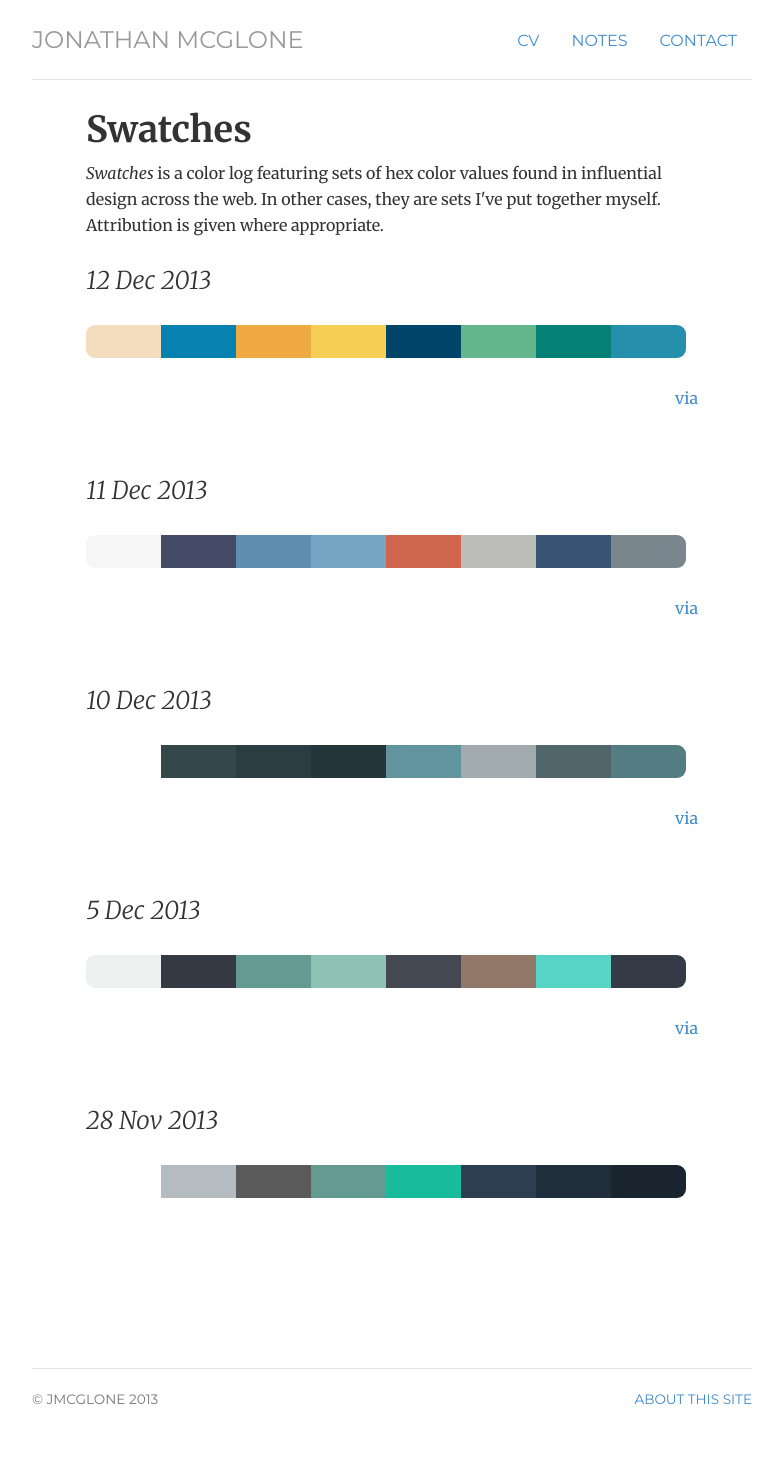
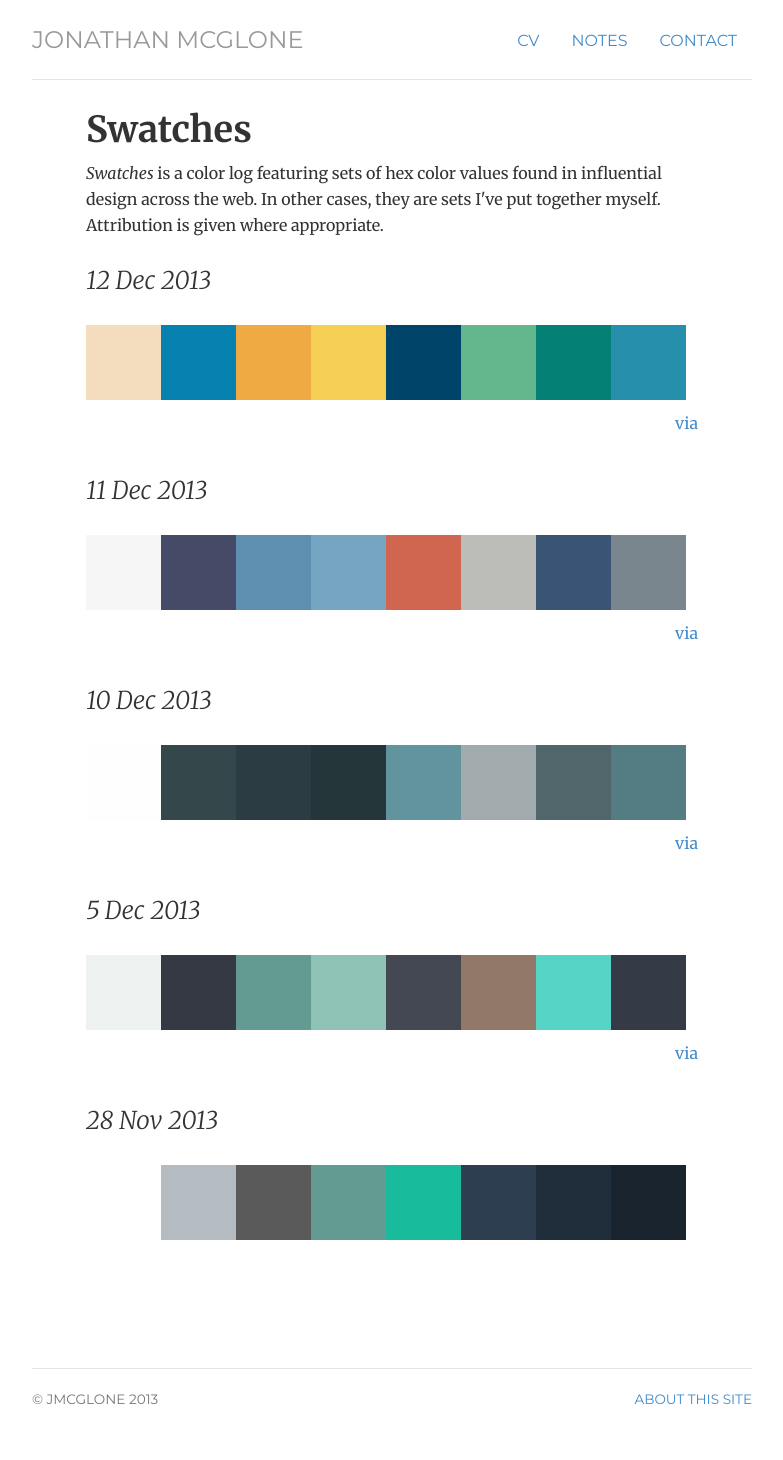
Before and after one commit to jmcglone/jmcglone.github.io, a Jekyll site: the page built from swatches/index.html, in a window 1280 px wide. Shown: the whole page, without its empty margins (248-1031 px from the left). Built offline with Jekyll 4.4.1, drawn with Linux system fonts in a browser that asks for light colours.

Commit message:
Update style.css

```diff
--- a/css/style.css
+++ b/css/style.css
@@ -41,10 +41,12 @@ ul.listnotes li {line-height: 30px; }
 .swatch-log h2.date { margin-bottom: 30px; }
 .swatch-log { margin: 30px auto 70px; height: 140px; }
 ul.swatch { list-style: none; margin: 0 auto; padding: 0; height: 50px; }
-ul.swatch li { display: inline; float: left; height: 33px; width: 75px; text-indent: -9999px; font-size: 14px; text-align: center; font-family: 'Montserrat', Helvetica, sans-serif; }
-ul.swatch li:hover { height: 49px; width: 75px; vertical-align: middle; text-indent: 0; }
+ul.swatch li { display: inline; float: left; height: /*33*/75px; width: 75px; text-indent: -9999px; font-size: 14px; text-align: center; font-family: 'Montserrat', Helvetica, sans-serif; }
+ul.swatch li:hover { height: /*49*/75px; width: 75px; vertical-align: middle; text-indent: 0; }
+/*
 ul.swatch li:last-child { webkit-border-top-right-radius: 9px; -webkit-border-bottom-right-radius: 9px; -moz-border-radius-topright: 9px; -moz-border-radius-bottomright: 9px; border-top-right-radius: 9px; border-bottom-right-radius: 9px; }
 ul.swatch li:first-child { webkit-border-top-left-radius: 9px; -webkit-border-bottom-left-radius: 9px; -moz-border-radius-topleft: 9px; -moz-border-radius-bottomleft: 9px; border-top-left-radius: 9px; border-bottom-left-radius: 9px; }
+*/
 .swatch-log p { clear: left; margin-top: 10px;  }
 .clear { clear: both; height: 20px; }
 
```
